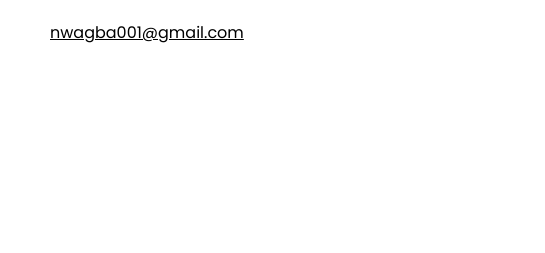
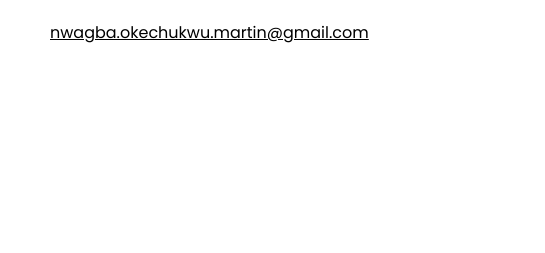
Before and after one commit to sage-godspeed/enigma_I_am-portfolio, a plain HTML site: page index.html in a window 1280 px wide. Shown: the top 253 px of the page, 0-545 px from the left. Drawn offline with Linux system fonts and the light colour scheme; grey boxes are pictures that could not be loaded.

Commit message:
Update index.html
Updated email

```diff
--- a/index.html
+++ b/index.html
@@ -14,7 +14,7 @@
 </head>
 <body>
     <div class="connections">
-            <a href="mailto:nwagba001@gmail.com" class="mail">nwagba001@gmail.com</a>
+            <a href="mailto:nwagba.okechukwu.martin@gmail.com" class="mail">nwagba.okechukwu.martin@gmail.com</a>
             <a href="https://twitter.com/enigma_i_am" target="_blank"><i class="fab fa-twitter-square"></i></i></a>
             <a href="https://medium.com/@nwagba001" target="_blank"><i class="fab fa-medium"></i></i></a>
             <a href="https://github.com/Enigma-I-am" target="_blank"><i class="fab fa-github-square"></i></i></a>
```
